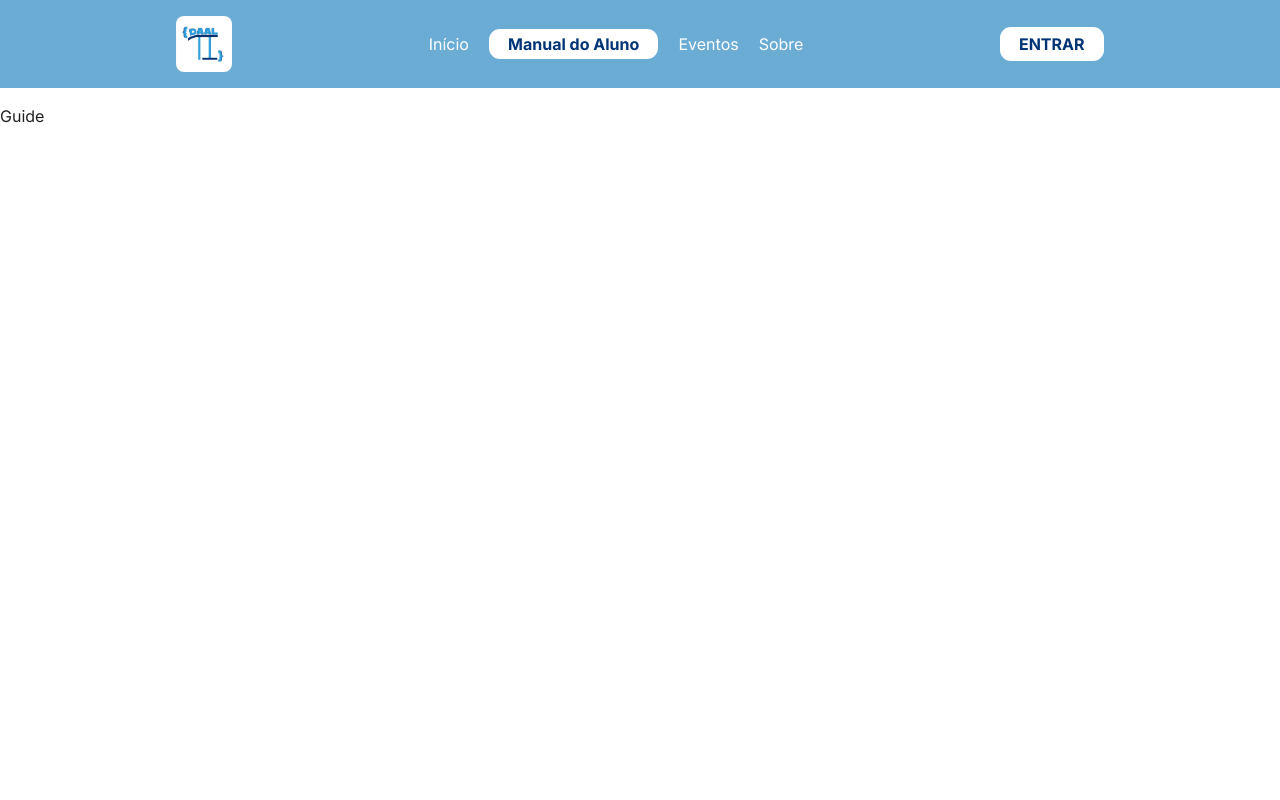
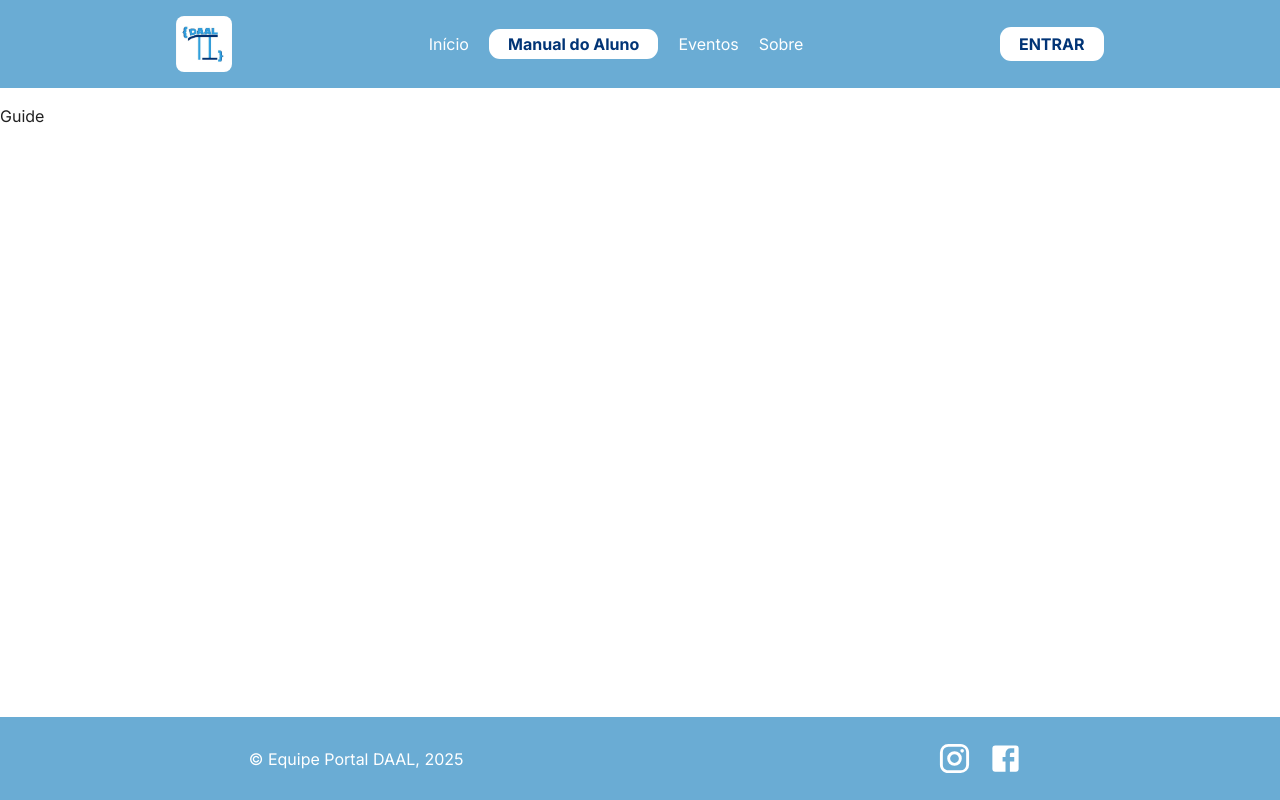
Before and after one commit to PortalDAAL/portal-daal-front, a React (Vite) app: page /manual in a window 1280 px wide. Built offline with nearby package versions, Linux system fonts and the light colour scheme.

Commit message:
refact: Layout para conter toda a página; configuração inicial de tema

```diff
--- a/src/App.tsx
+++ b/src/App.tsx
@@ -4,7 +4,6 @@ import {
   Route,
   RouterProvider,
 } from "react-router-dom";
-import Navbar from "./components/navbar/navbar";
 import Home from "./pages/Home";
 import About from "./pages/About";
 import React from "react";
@@ -18,11 +17,12 @@ import { createTheme, CssBaseline } from "@mui/material";
 import { ThemeProvider } from "@emotion/react";
 import EventDetails from "./pages/events/EventDetails";
 import "./global.css";
+import Layout from "./pages/Layout";
 
 const router = createBrowserRouter(
   createRoutesFromElements(
     <>
-      <Route path={routes.root} element={<Navbar />}>
+      <Route path={routes.root} element={<Layout />}>
         <Route index element={<Home />} />
         <Route path={routes.about} element={<About />} />
         <Route path={routes.guide} element={<Guide />} />
@@ -47,6 +47,10 @@ const theme = createTheme({
       fontFamily: "Poppins, Arial, Helvetica, sans-serif",
     },
   },
+  palette: {
+    primary: { main: "#013476", contrastText: "white" },
+    secondary: { main: "#6aacd4", contrastText: "white" },
+  },
 });
 
 const App = (): React.ReactElement => {
--- a/src/components/navbar/navbar.tsx
+++ b/src/components/navbar/navbar.tsx
@@ -1,51 +1,41 @@
-import HomeIcon from "@mui/icons-material/Home";
-import MenuBookIcon from "@mui/icons-material/MenuBook";
-import EventRoundedIcon from "@mui/icons-material/EventRounded";
-import InfoRoundedIcon from "@mui/icons-material/InfoRounded";
-import { Avatar, Box, Button, Typography } from "@mui/material";
-import { Link, Outlet, useLocation, useNavigate } from "react-router-dom";
+import { Avatar, Box, Button, Typography, useTheme } from "@mui/material";
+import { Link, useLocation, useNavigate } from "react-router-dom";
 import { useUser } from "../../UserContext";
-import { colors, routes } from "../../constants";
+import { routes } from "../../constants";
 import "./navbar.styles.css";
 import { blue } from "@mui/material/colors";
 import { isNavRouteActive } from "../../helpers";
 
-// TODO: remover propriedade "icon" se não for mais utilizada em nenhum momento.
 interface NavbarItem {
   label: string;
   route: string;
-  // eslint-disable-next-line @typescript-eslint/no-explicit-any
-  icon?: any;
 }
 
 const useNavbarItems = (): Array<NavbarItem> => {
   return [
-    { label: "Início", route: routes.root, icon: <HomeIcon /> },
+    { label: "Início", route: routes.root },
     {
       label: "Manual do Aluno",
       route: routes.guide,
-      icon: <MenuBookIcon />,
     },
     {
       label: "Eventos",
       route: routes.events,
-      icon: <EventRoundedIcon />,
     },
     {
       label: "Sobre",
       route: routes.about,
-      icon: <InfoRoundedIcon />,
     },
   ];
 };
 
 const Navbar = (): React.ReactElement => {
+  const theme = useTheme();
   const { user } = useUser();
   const navbarItems = useNavbarItems();
   const navigate = useNavigate();
   const location = useLocation();
 
-  // TODO: criar classes css para esses estilos mais comuns de flex?
   return (
     <>
       <Box
@@ -58,7 +48,7 @@ const Navbar = (): React.ReactElement => {
           gap: "20px",
           marginBottom: "1rem",
           paddingY: "1rem",
-          backgroundColor: colors.primary,
+          backgroundColor: theme.palette.secondary.main,
         }}
       >
         <Link to={routes.root} className="navbar-link">
@@ -121,7 +111,6 @@ const Navbar = (): React.ReactElement => {
           </Button>
         )}
       </Box>
-      <Outlet />
     </>
   );
 };
--- /dev/null
+++ b/src/pages/Layout.tsx
@@ -0,0 +1,25 @@
+import { Box } from "@mui/material";
+import React from "react";
+import Navbar from "../components/navbar/navbar";
+import { Outlet } from "react-router-dom";
+import Footer from "../components/footer/footer";
+
+const Layout = (): React.ReactElement => {
+  return (
+    <Box
+      sx={{
+        display: "flex",
+        flexDirection: "column",
+        height: "100vh",
+      }}
+    >
+      <Navbar />
+      <Box sx={{ flex: 1 }}>
+        <Outlet />
+      </Box>
+      <Footer />
+    </Box>
+  );
+};
+
+export default Layout;
```
